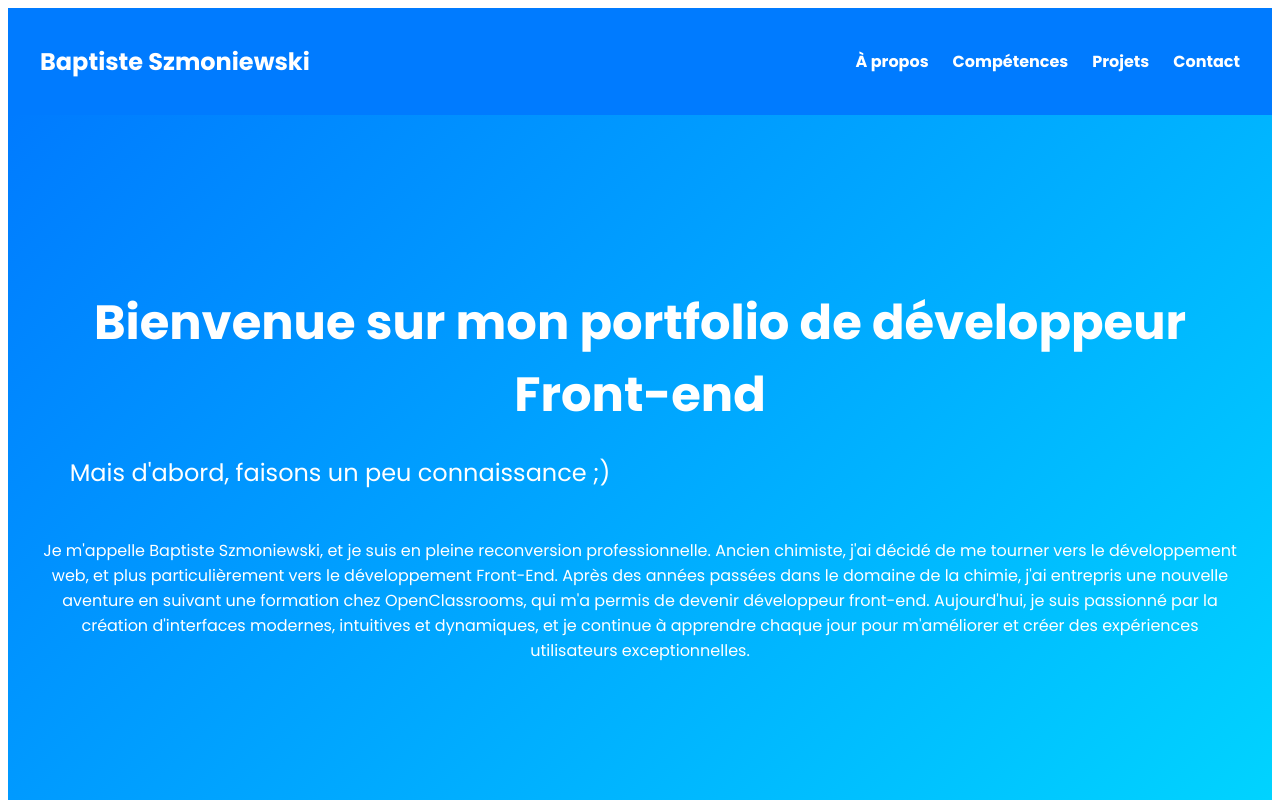
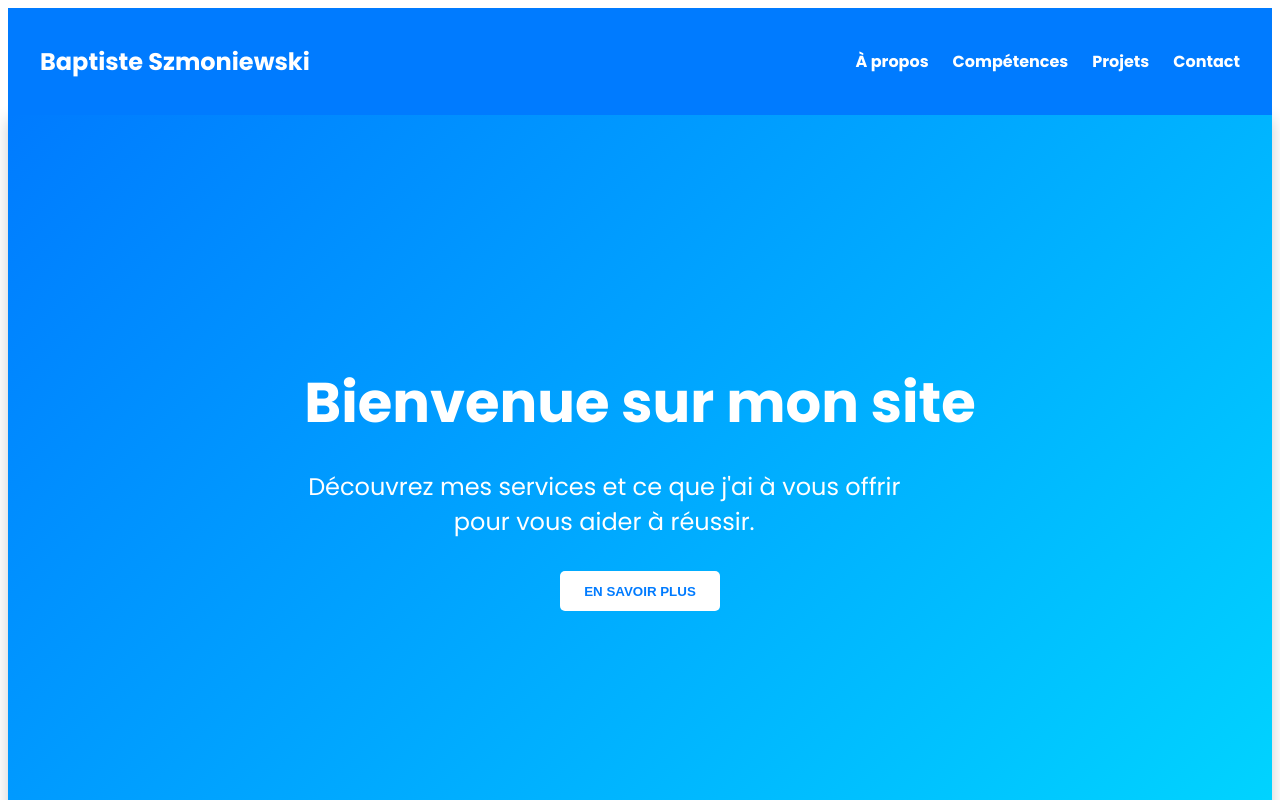
Before and after one commit to szmo-gif/portfolio, a React (Vite) app: page / in a window 1280 px wide. Shown: the top 800 px of the page. Built offline with nearby package versions, Linux system fonts and the light colour scheme.

Commit message:
💫 Header > add animation

```diff
--- a/src/components/header/Header.jsx
+++ b/src/components/header/Header.jsx
@@ -1,14 +1,33 @@
-import "./header.css";
+import React, { useState } from 'react';
+import './header.css';
 
-export default function Header() {
+const Header = () => {
+  // État pour gérer l'affichage du texte supplémentaire
+  const [showMore, setShowMore] = useState(false);
+
+  // Fonction pour afficher le texte supplémentaire au clic
+  const handleShowMore = () => {
+    setShowMore(!showMore);
+  };
+
   return (
-    <header id="about">
+    <header id='about'>
       <hgroup>
-        <h1>Bienvenue sur mon portfolio de développeur Front-end</h1>
-        <p>Mais d'abord, faisons un peu connaissance ;)</p>
+        <h1>Bienvenue sur mon site</h1>
+        <p>Découvrez mes services et ce que j'ai à vous offrir pour vous aider à réussir.</p>
       </hgroup>
 
-      <p>Je m'appelle Baptiste Szmoniewski, et je suis en pleine reconversion professionnelle. Ancien chimiste, j'ai décidé de me tourner vers le développement web, et plus particulièrement vers le développement Front-End. Après des années passées dans le domaine de la chimie, j'ai entrepris une nouvelle aventure en suivant une formation chez OpenClassrooms, qui m'a permis de devenir développeur front-end. Aujourd'hui, je suis passionné par la création d'interfaces modernes, intuitives et dynamiques, et je continue à apprendre chaque jour pour m'améliorer et créer des expériences utilisateurs exceptionnelles.</p>
+      <button className="cta-button" onClick={handleShowMore}>
+        {showMore ? 'Afficher moins' : 'En savoir plus'}
+      </button>
+
+      {showMore && (
+        <p>
+          Je m'appelle Baptiste Szmoniewski, et je suis en pleine reconversion professionnelle. Ancien chimiste, j'ai décidé de me tourner vers le développement web, et plus particulièrement vers le développement Front-End. Après des années passées dans le domaine de la chimie, j'ai entrepris une nouvelle aventure en suivant une formation chez OpenClassrooms, qui m'a permis de devenir développeur front-end. Aujourd'hui, je suis passionné par la création d'interfaces modernes, intuitives et dynamiques, et je continue à apprendre chaque jour pour m'améliorer et créer des expériences utilisateurs exceptionnelles.
+        </p>
+      )}
     </header>
   );
-}
+};
+
+export default Header;
--- a/src/components/header/header.css
+++ b/src/components/header/header.css
@@ -8,12 +8,20 @@ header {
   color: #fff;
   text-align: center;
   padding: 2rem;
+  box-shadow: 0 4px 15px rgba(0, 0, 0, 0.2);
+  overflow: hidden;
+  position: relative;
+
+  p {
+    animation: fadeInUp 1s ease-out;
+  }
 
   hgroup {
     h1 {
-      font-size: 3rem;
+      font-size: 3.5rem;
       font-weight: bold;
       margin-bottom: 1rem;
+      animation: fadeInDown 1s ease-out;
     }
 
     p {
@@ -21,6 +29,49 @@ header {
       font-weight: 300;
       margin-bottom: 2rem;
       max-width: 600px;
+      animation: fadeInUp 1s ease-out;
+    }
+  }
+
+  button {
+    padding: 0.8rem 1.5rem;
+    background-color: #fff;
+    color: #007bff;
+    border: none;
+    border-radius: 5px;
+    font-weight: bold;
+    text-transform: uppercase;
+    cursor: pointer;
+    transition: all 0.3s ease;
+
+    &:hover {
+      background-color: #007bff;
+      color: #fff;
+      box-shadow: 0 4px 10px rgba(0, 0, 0, 0.2);
     }
   }
 }
+
+  @keyframes fadeInDown {
+    from {
+      opacity: 0;
+      transform: translateY(-30px);
+    }
+
+    to {
+      opacity: 1;
+      transform: translateY(0);
+    }
+  }
+
+  @keyframes fadeInUp {
+    from {
+      opacity: 0;
+      transform: translateY(30px);
+    }
+
+    to {
+      opacity: 1;
+      transform: translateY(0);
+    }
+  }
```
